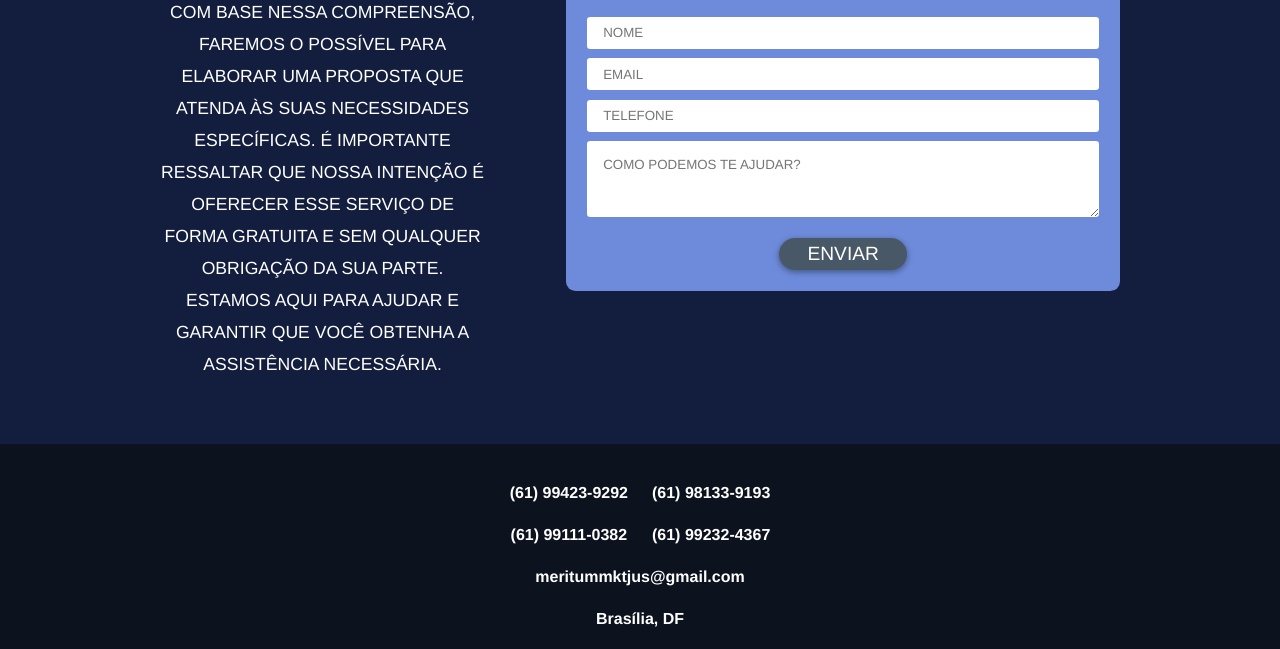
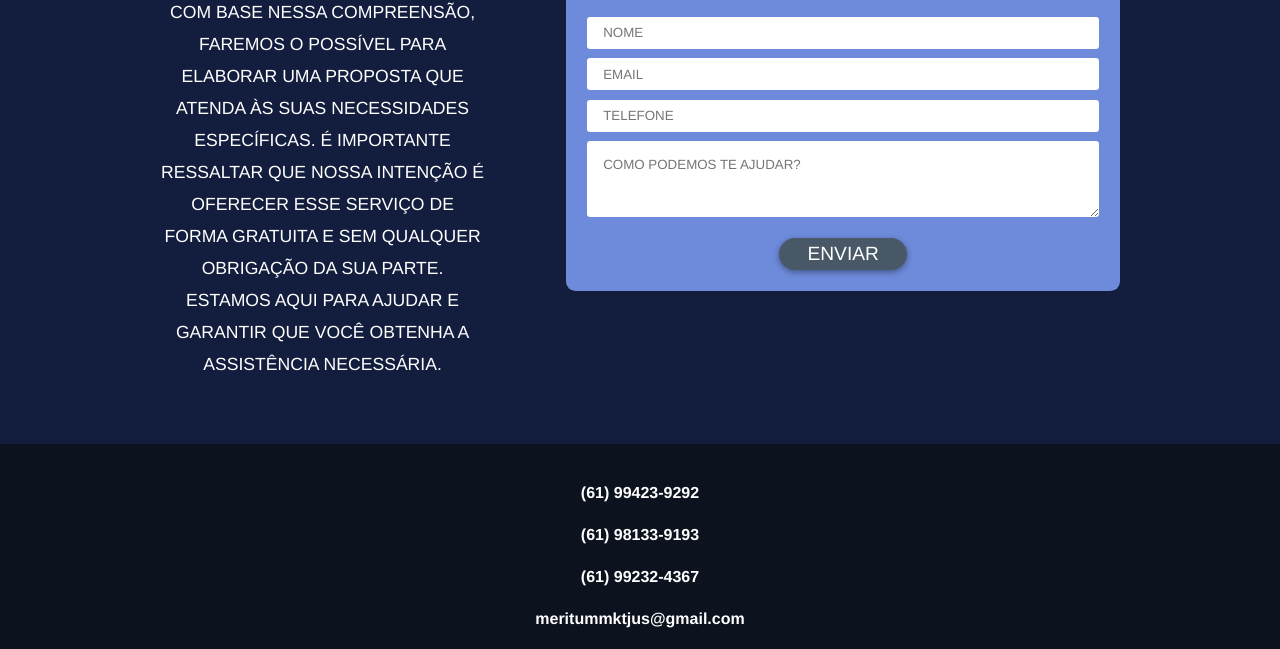
Before and after one commit to balb-0/meritum-site, a plain HTML site: page index.html in a window 1280 px wide. Shown: the part 3053-3702 px from the top of the page. Drawn offline with Linux system fonts and the light colour scheme.

Commit message:
mudança nos numeros de telefone

```diff
--- a/index.html
+++ b/index.html
@@ -134,7 +134,6 @@
                 <div class="texto_footer">
                     <p><a href="https://wa.link/b3da7t" target="_blank">(61) 99423-9292</a></p>
                     <p><a href="https://wa.link/yzwdkd" target="_blank">(61) 98133-9193</a></p>
-                    <p><a href="https://wa.link/c3f9xn" target="_blank">(61) 99111-0382</a></p>
                     <p><a href="https://wa.link/4d8gl5" target="_blank">(61) 99232-4367</a></p>
                 </div>
                 <div class="infos_footer">
--- a/style.css
+++ b/style.css
@@ -454,10 +454,11 @@ input, textarea {
 }
 
 .texto_footer {
-    display: grid;
-    grid-template-columns: repeat(2, 1fr);
+    display: flex;
+    justify-content: center;
+    align-items: center;
+    flex-direction: column;
     gap: 1.5rem;
-    text-align: center;
 }
 
 .infos_footer {
```
